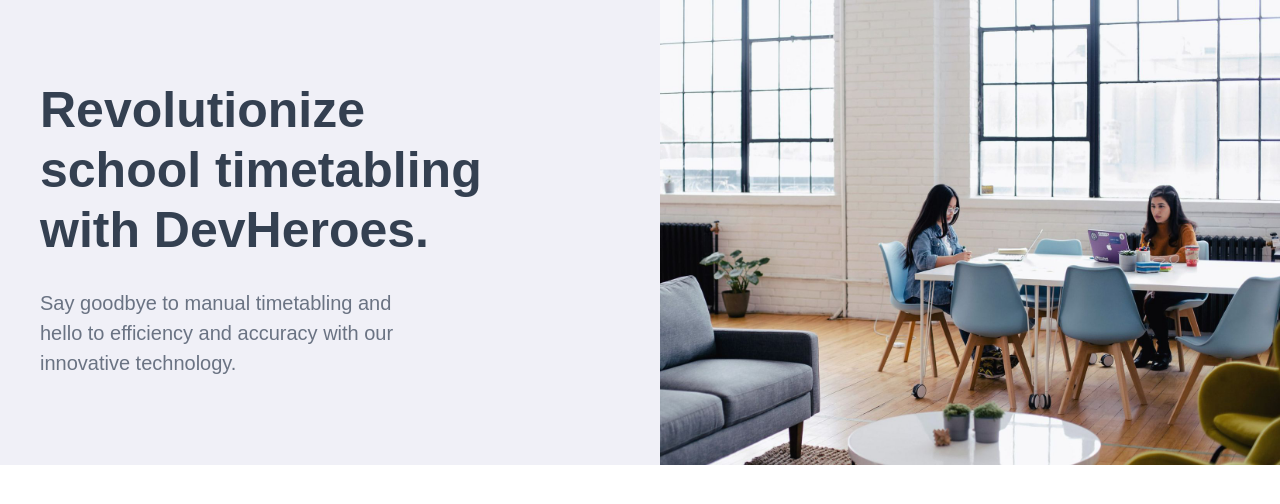
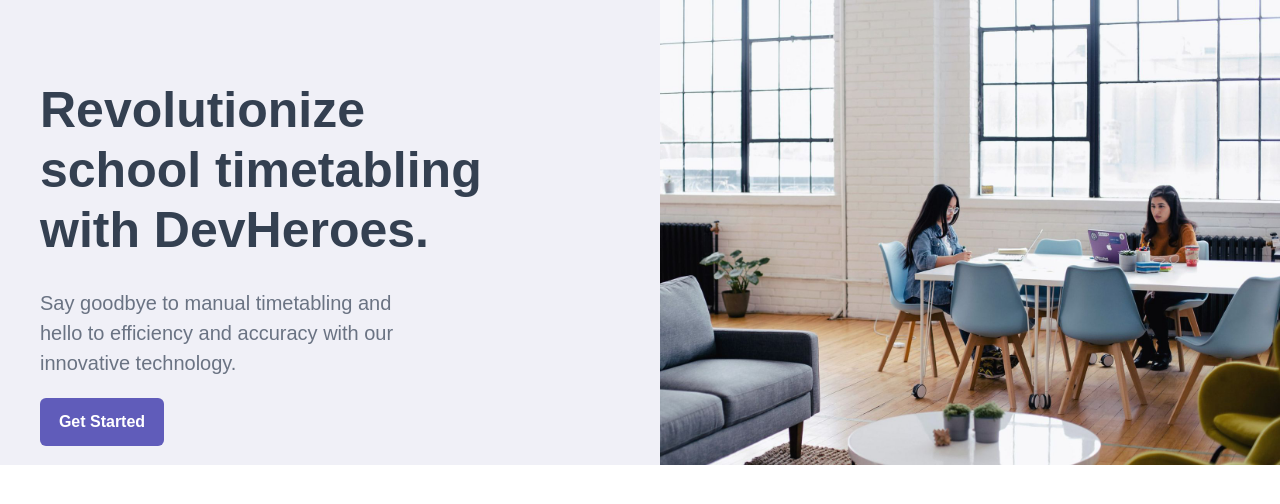
Before and after one commit to luqmantuke/Devheroes, a React (Create React App) app: page / in a window 1280 px wide. Shown: the top 504 px of the page. Built offline with nearby package versions, Linux system fonts and the light colour scheme.

Commit message:
get started button

```diff
--- a/src/components/banner/BannerApp.jsx
+++ b/src/components/banner/BannerApp.jsx
@@ -1,5 +1,5 @@
 import React from 'react'
-import {Box,Flex,Text,Heading,Image} from '@chakra-ui/react'
+import {Box,Flex,Text,Heading,Image,Button} from '@chakra-ui/react'
 import { BannerOne } from '../../utilities/assetIndex'
 
 const BannerApp = () => {
@@ -14,6 +14,9 @@
         <Text pt={7} color='brand.blackTwo' fontSize={20}>
         Say goodbye to manual timetabling and <br/> hello to efficiency and accuracy with our <br/>innovative technology.
         </Text>
+        <Button backgroundColor='brand.purpleTwo' color='brand.whiteColor'   width={{md:'30%',sm:'30%',base:'30%', 'lg': '20%'}}  py={6} mt={5}>
+    Get Started
+  </Button>
       </Flex>
     </Box>
 
```
